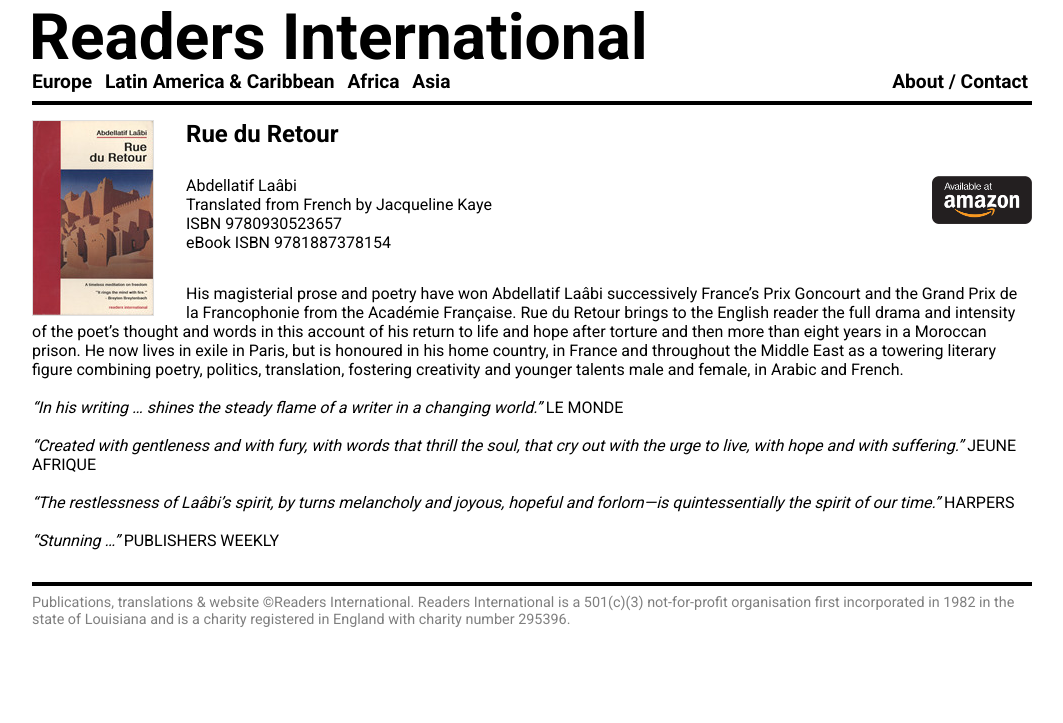
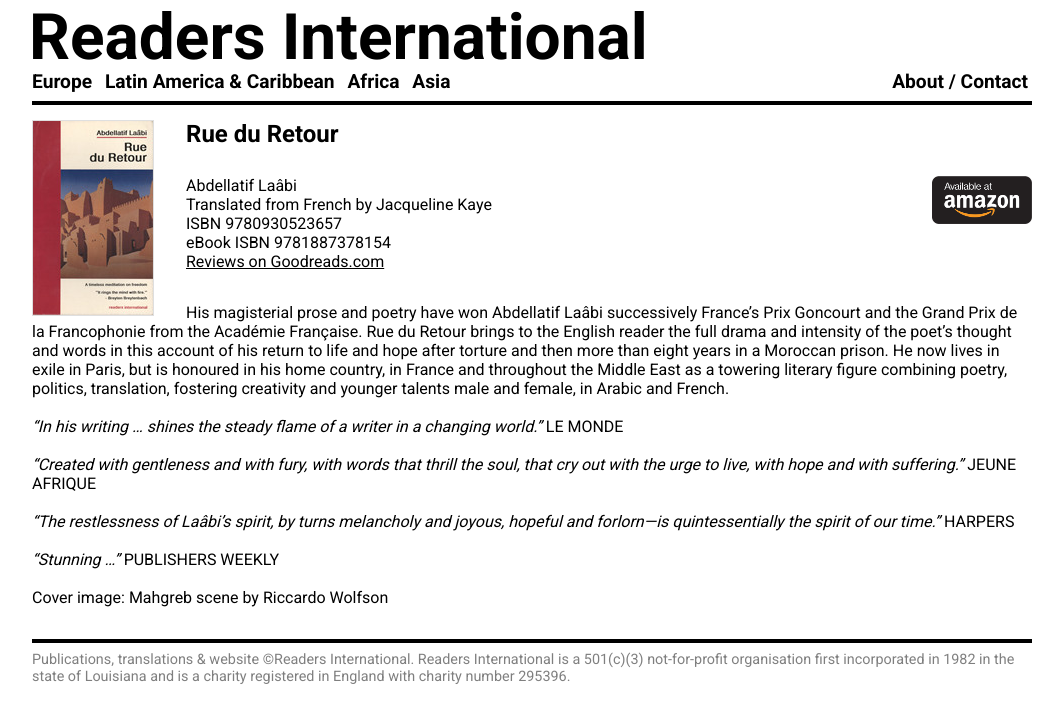
Before and after one commit to readersinternational/readersinternational.org, a Jekyll site: the page built from _books/rue-du-retour.md, in a window 1280 px wide. Shown: the top 723 px of the page, without its empty margins (108-1171 px from the left). Built offline with Jekyll 4.4.1, drawn with Linux system fonts in a browser that asks for light colours; some of the changed lines change nothing that is shown.

Commit message:
Update rue-du-retour.md

```diff
--- a/_books/rue-du-retour.md
+++ b/_books/rue-du-retour.md
@@ -6,8 +6,8 @@
 isbn_ebook: 9781887378154
 region: africa
 
-amazon: https://www.amazon.co.uk/Rue-du-Retour-Abdellatif-La%C3%A2bi-ebook/dp/B075FF12WN/ref=sr_1_1?ie=UTF8&qid=1505226298&sr=8-1&keywords=rue+du+retour+ebook=
-goodreads:
+amazon: https://www.amazon.com/Rue-du-Retour-Abdellatif-La%C3%A2bi/dp/0930523652/ref=tmm_pap_swatch_0?_encoding=UTF8&qid=1573244769&sr=8-1
+goodreads: https://www.goodreads.com/en/book/show/931530.Rue_Du_Retour
 
 cover:  ./assets/images/rue-du-retour.jpg
 permalink: /rue-du-retour
@@ -23,3 +23,5 @@
 *"The restlessness of Laâbi's spirit, by turns melancholy and joyous, hopeful and forlorn—is quintessentially the spirit of our time."* HARPERS
 <br><br>
 *"Stunning ..."* PUBLISHERS WEEKLY
+<br><br>
+Cover image: Mahgreb scene by Riccardo Wolfson
```
